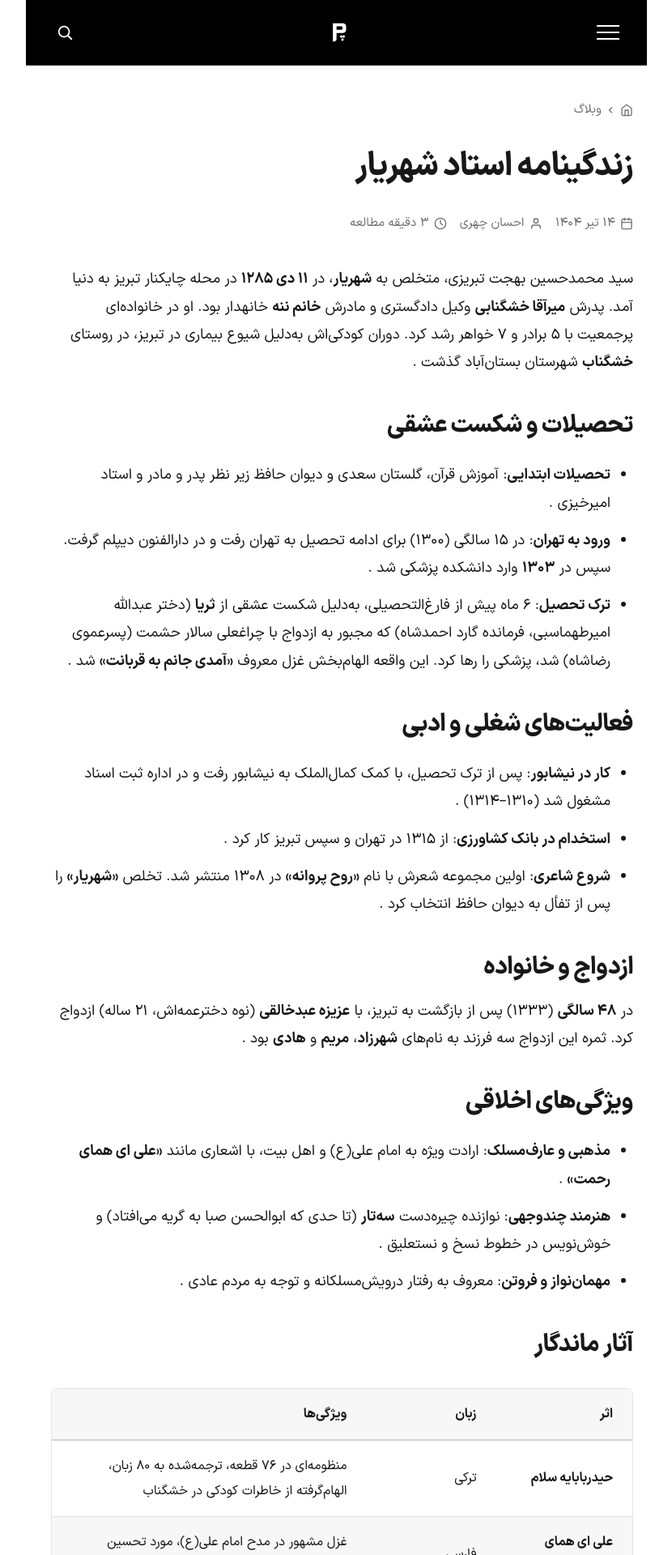
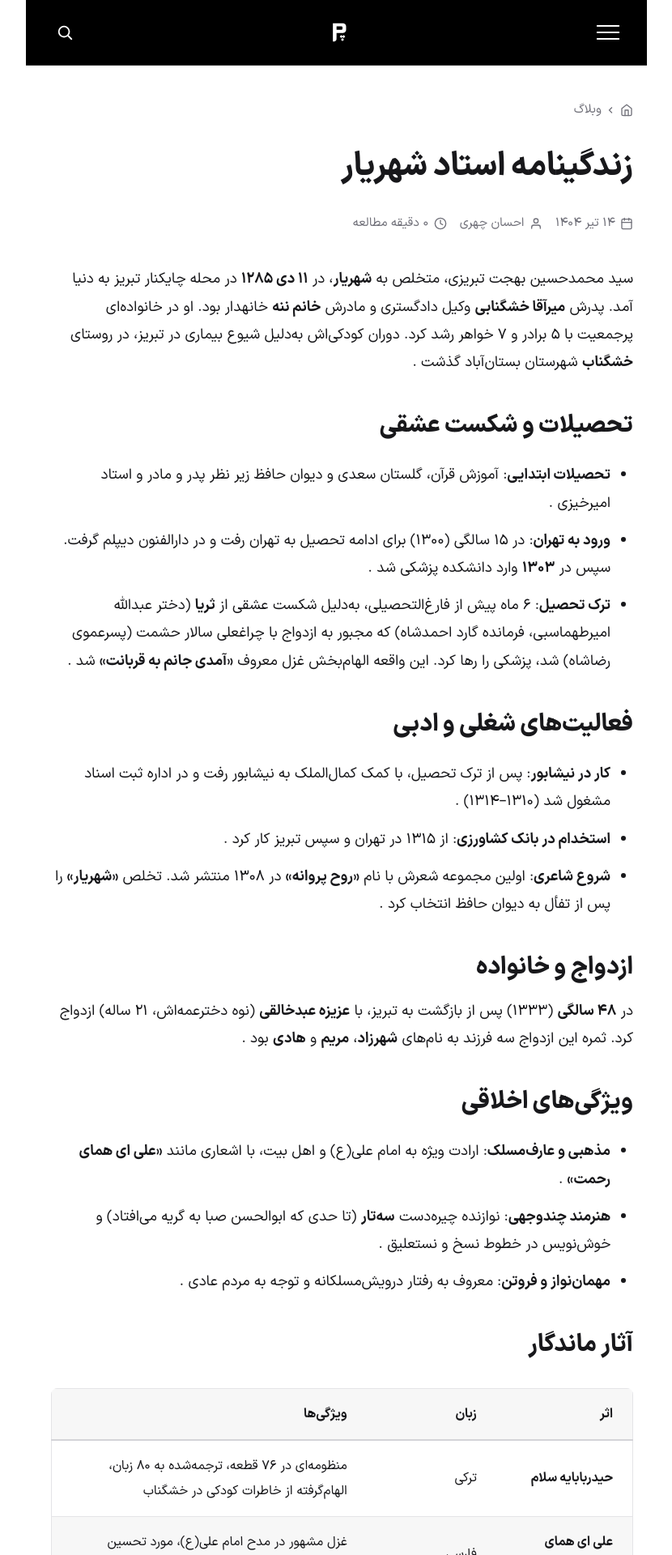
Before and after one commit to darkblog/darkblog.github.io, a Jekyll site: the page built from _posts/2025-7-5-62.md, in a window 1280 px wide. Shown: the top 1920 px of the page at 81% size, without its empty margins (210-1040 px from the left). Built offline with Jekyll 4.4.1, drawn with Linux system fonts in a browser that asks for light colours.

Commit message:
Update default.html

```diff
--- a/_layouts/default.html
+++ b/_layouts/default.html
@@ -12,30 +12,13 @@
 <link rel="preload" href="{{ post_image }}" as="image" fetchpriority="high">
 {%- endif -%}
 {%- assign published_iso = page.date | date_to_xmlschema -%}
-{%- capture desc -%}
-  {{ page.excerpt | strip_html | strip_newlines | truncate: 160 }}
-{%- endcapture -%}
+{%- assign desc = page.excerpt | strip_html | strip_newlines | strip | truncate: 160 -%}
 <title>{{ page.title | escape }}</title>
-<meta name="description" content="{{ desc | escape }}">
+<meta name="description" content="{{ desc | escape_once }}">
 <link rel="canonical" href="{{ page.url | absolute_url }}">
 <link rel="icon" type="image/svg+xml" href="https://www.pasgah.org/blog.svg">
 <link rel="preload" href="https://www.pasgah.org/blog.woff2" as="font" type="font/woff2" crossorigin>
 <meta name="theme-color" content="#000000">
-<meta property="og:type" content="article">
-<meta property="og:site_name" content="پاسگاه">
-<meta property="og:title" content="{{ page.title | escape }}">
-<meta property="og:description" content="{{ desc | escape }}">
-<meta property="og:url" content="{{ page.url | absolute_url }}">
-<meta property="article:published_time" content="{{ published_iso }}">
-{%- if page.image -%}
-<meta property="og:image" content="{{ post_image }}">
-{%- endif -%}
-<meta name="twitter:card" content="{% if page.image %}summary_large_image{% else %}summary{% endif %}">
-<meta name="twitter:title" content="{{ page.title | escape }}">
-<meta name="twitter:description" content="{{ desc | escape }}">
-{%- if page.image -%}
-<meta name="twitter:image" content="{{ post_image }}">
-{%- endif -%}
 <style>
 *,*::before,*::after { box-sizing: border-box; margin: 0; padding: 0; }
 [hidden] { display: none !important; }
@@ -110,14 +93,14 @@
 .post-breadcrumb a { display: inline-flex; align-items: center; gap: 0.4rem; color: var(--text-muted); text-decoration: none; font-weight: 400; font-size: 0.95rem; min-height: 48px; transition: color var(--dur); }
 .post-breadcrumb a:hover, .post-breadcrumb a:focus-visible { color: var(--accent); }
 .post-breadcrumb a svg { width: 1rem; height: 1rem; flex-shrink: 0; }
-.post-title { font-size: clamp(1.8rem, 5vw, 2.5rem); font-weight: 800; line-height: 1.3; color: var(--text); letter-spacing: -0.02em; margin-block-end: 0; }
+.post-title { font-size: clamp(1.8rem, 5vw, 2.5rem); font-weight: 800; line-height: 1.3; color: var(--text); margin-block-end: 0; }
 .post-meta { display: flex; flex-wrap: wrap; align-items: center; gap: 1rem; color: var(--text-muted); font-size: 0.95rem; line-height: 1.6; margin-block-end: 2.5rem; }
 .post-meta__item { display: inline-flex; align-items: center; gap: 0.4rem; white-space: nowrap; font-style: normal; }
 .post-meta__item svg { width: 1rem; height: 1rem; flex-shrink: 0; }
 .post-featured-image { width: 100%; margin: 0 0 1.25rem; overflow: hidden; border-radius: var(--r-lg); background-color: var(--bg-elev); border: 1px solid var(--border); }
 .post-featured-image img { max-width: 100%; height: auto; display: block; }
 .article-content { line-height: 1.9; color: var(--text); margin-block-start: 2rem; font-size: inherit; }
-.article-content h2 { font-weight: 800; margin: 2.5rem 0 1rem; color: var(--text); font-size: clamp(1.4rem, 3.5vw, 1.85rem); letter-spacing: -0.02em; line-height: 1.4; }
+.article-content h2 { font-weight: 800; margin: 2.5rem 0 1rem; color: var(--text); font-size: clamp(1.4rem, 3.5vw, 1.85rem); line-height: 1.4; }
 .article-content h3, .article-content h4 { color: var(--text); margin: 2rem 0 0.85rem; font-weight: 700; line-height: 1.4; }
 .article-content p { margin-block-end: 1.5rem; font-size: inherit; }
 .article-content a { color: var(--accent); text-decoration: none; font-weight: 500; border-block-end: 1px dashed currentColor; transition: color var(--dur), border-color var(--dur); }
@@ -127,7 +110,9 @@
 .article-content blockquote p { margin: 0; }
 .article-content ul, .article-content ol { margin: 1.5rem 0; padding-inline-start: 1.75rem; }
 .article-content li { margin-block-end: 0.75rem; }
-.article-content table { width: 100%; border-collapse: collapse; margin: 2rem 0; font-size: 1rem; border: 1px solid var(--border); display: block; overflow-x: auto; -webkit-overflow-scrolling: touch; direction: rtl !important; text-align: right !important; border-radius: var(--r-sm); }
+.article-content .table-wrap { overflow-x: auto; -webkit-overflow-scrolling: touch; margin: 2rem 0; border-radius: var(--r-sm); }
+.article-content .table-wrap > table { margin: 0; }
+.article-content table { width: 100%; border-collapse: collapse; margin: 2rem 0; font-size: 1rem; border: 1px solid var(--border); direction: rtl !important; text-align: right !important; border-radius: var(--r-sm); }
 .article-content table * { direction: rtl !important; text-align: right !important; }
 .article-content table thead { background-color: var(--bg-elev); color: var(--text); }
 .article-content table th, .article-content table td { padding: 1rem 1.5rem; border-block-end: 1px solid var(--border); white-space: normal; word-break: break-word; min-width: 10rem; }
@@ -198,9 +183,8 @@
   <main id="main" class="main-content" tabindex="-1">
     <article>
       {%- assign gy = page.date | date: "%Y" | plus: 0 -%}
-      {%- if gy < 1600 -%}{%- assign gy = 1600 -%}{%- endif -%}
-      {%- assign gm = page.date | date: "%-m" | plus: 0 -%}
-      {%- assign gd = page.date | date: "%-d" | plus: 0 -%}
+      {%- assign gm = page.date | date: "%m" | plus: 0 -%}
+      {%- assign gd = page.date | date: "%d" | plus: 0 -%}
 
       {%- assign gy1600 = gy | minus: 1600 -%}
       {%- assign gm0 = gm | minus: 1 -%}
@@ -286,27 +270,7 @@
       {%- assign jd_fa = jd | append: "" | replace: "0","۰" | replace: "1","۱" | replace: "2","۲" | replace: "3","۳" | replace: "4","۴" | replace: "5","۵" | replace: "6","۶" | replace: "7","۷" | replace: "8","۸" | replace: "9","۹" -%}
       {%- assign jy_fa = jy | append: "" | replace: "0","۰" | replace: "1","۱" | replace: "2","۲" | replace: "3","۳" | replace: "4","۴" | replace: "5","۵" | replace: "6","۶" | replace: "7","۷" | replace: "8","۸" | replace: "9","۹" -%}
 
-      {%- if page.reading_time -%}
-        {%- assign reading_time = page.reading_time | plus: 0 -%}
-      {%- else -%}
-        {%- assign pre_parts = content | split: '<pre' -%}
-        {%- assign content_no_code = pre_parts[0] -%}
-        {%- for pre_part in pre_parts offset: 1 -%}
-          {%- assign post_pre = pre_part | split: '</pre>' -%}
-          {%- if post_pre.size > 1 -%}
-            {%- assign content_no_code = content_no_code | append: post_pre[1] -%}
-          {%- endif -%}
-        {%- endfor -%}
-        {%- assign word_count = content_no_code | strip_html | number_of_words -%}
-        {%- assign reading_time = word_count | divided_by: 200 -%}
-        {%- assign reading_rem = word_count | modulo: 200 -%}
-        {%- if reading_rem > 0 -%}
-          {%- assign reading_time = reading_time | plus: 1 -%}
-        {%- endif -%}
-      {%- endif -%}
-      {%- if reading_time < 1 -%}
-        {%- assign reading_time = 1 -%}
-      {%- endif -%}
+      {%- assign reading_time = page.reading_time | plus: 0 -%}
       {%- assign reading_time_fa = reading_time | append: "" | replace: "0","۰" | replace: "1","۱" | replace: "2","۲" | replace: "3","۳" | replace: "4","۴" | replace: "5","۵" | replace: "6","۶" | replace: "7","۷" | replace: "8","۸" | replace: "9","۹" -%}
 
       <header class="post-header">
```
Also changed, not shown: other parts of _layouts/default.html (+26 -2 lines).
